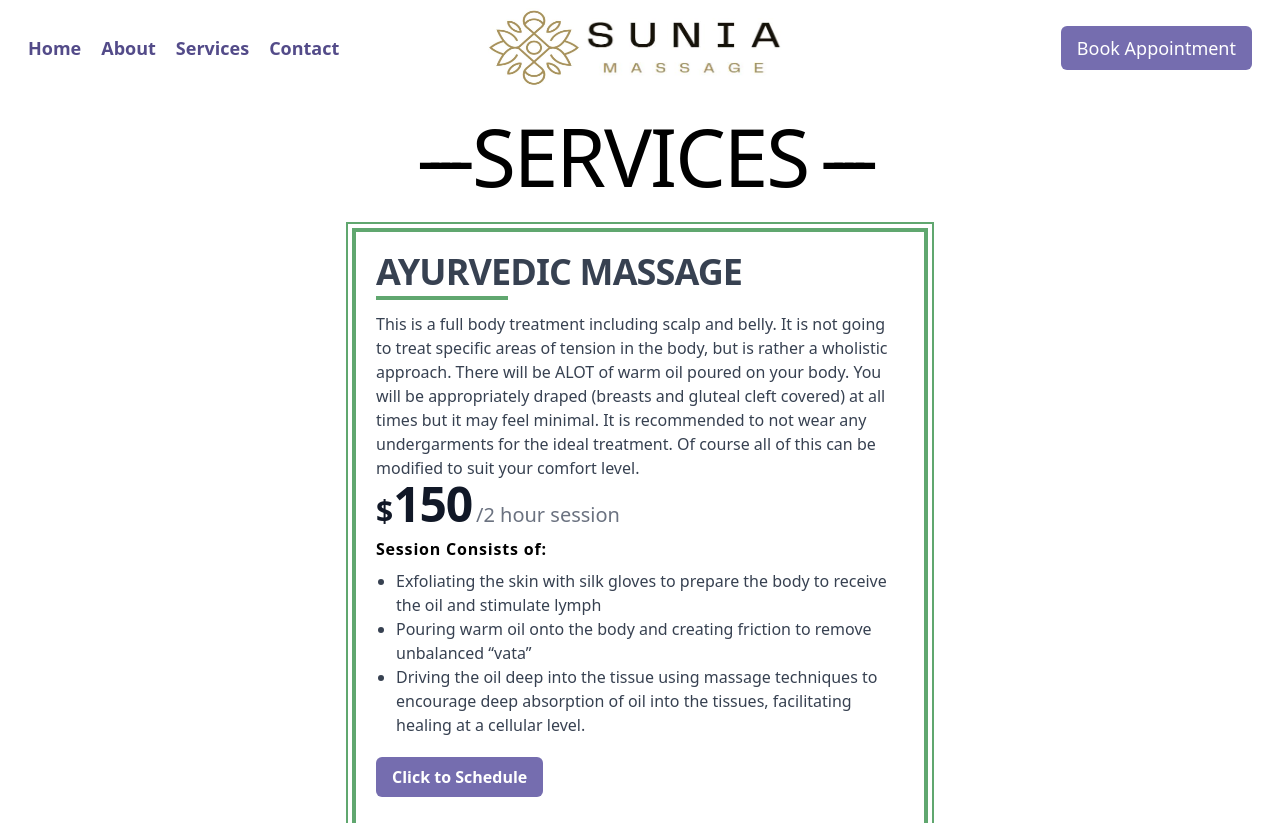
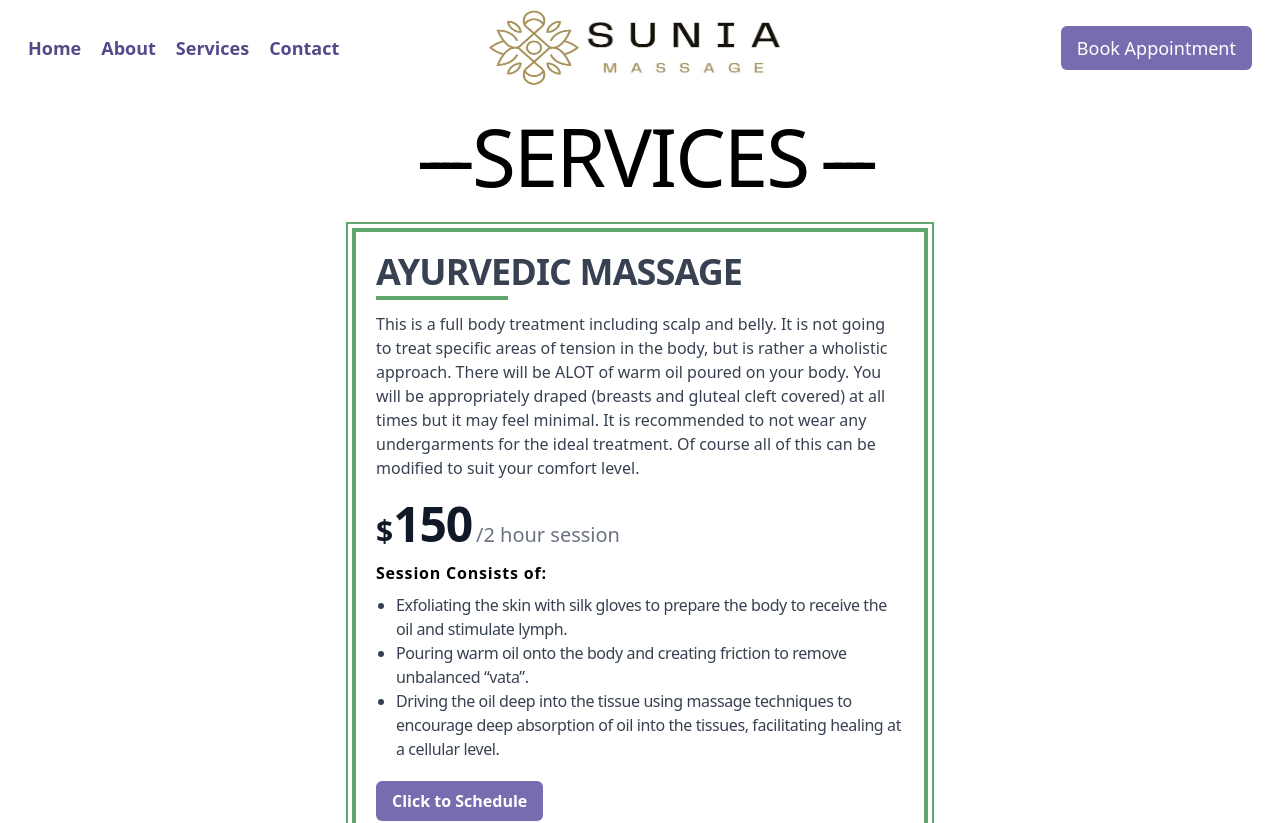
Before and after one commit to ShawnRSidwell/suniamassage, a React (Vite) app: page /services in a window 1280 px wide. Shown: the top 823 px of the page. Built offline with nearby package versions, Linux system fonts and the light colour scheme.

Commit message:
Change ayurvedic massage styling

```diff
--- a/src/pages/Services.jsx
+++ b/src/pages/Services.jsx
@@ -23,7 +23,7 @@ function Services() {
           not wear any undergarments for the ideal treatment. Of course all of
           this can be modified to suit your comfort level.
         </p>
-        <div className="flex items-baseline text-gray-900 ">
+        <div className="flex items-baseline text-gray-900 my-3 mt-5 ">
           <span className="text-3xl font-semibold">$</span>
           <span className="text-5xl font-extrabold tracking-tight">150</span>
           <span className="ms-1 text-xl font-normal text-gray-500 ">
@@ -31,14 +31,14 @@ function Services() {
           </span>
         </div>
         <h1 className="font-bold tracking-wider my-2">Session Consists of:</h1>
-        <ul className="text-left list-disc ml-5 my-2 text-gray-700">
+        <ul className="text-left list-disc ml-5 my-2 text-gray-700 text-sm md:text-base tracking-tight">
           <li>
             Exfoliating the skin with silk gloves to prepare the body to receive
-            the oil and stimulate lymph
+            the oil and stimulate lymph.
           </li>
           <li>
             Pouring warm oil onto the body and creating friction to remove
-            unbalanced “vata”
+            unbalanced “vata”.
           </li>
           <li>
             Driving the oil deep into the tissue using massage techniques to
```
